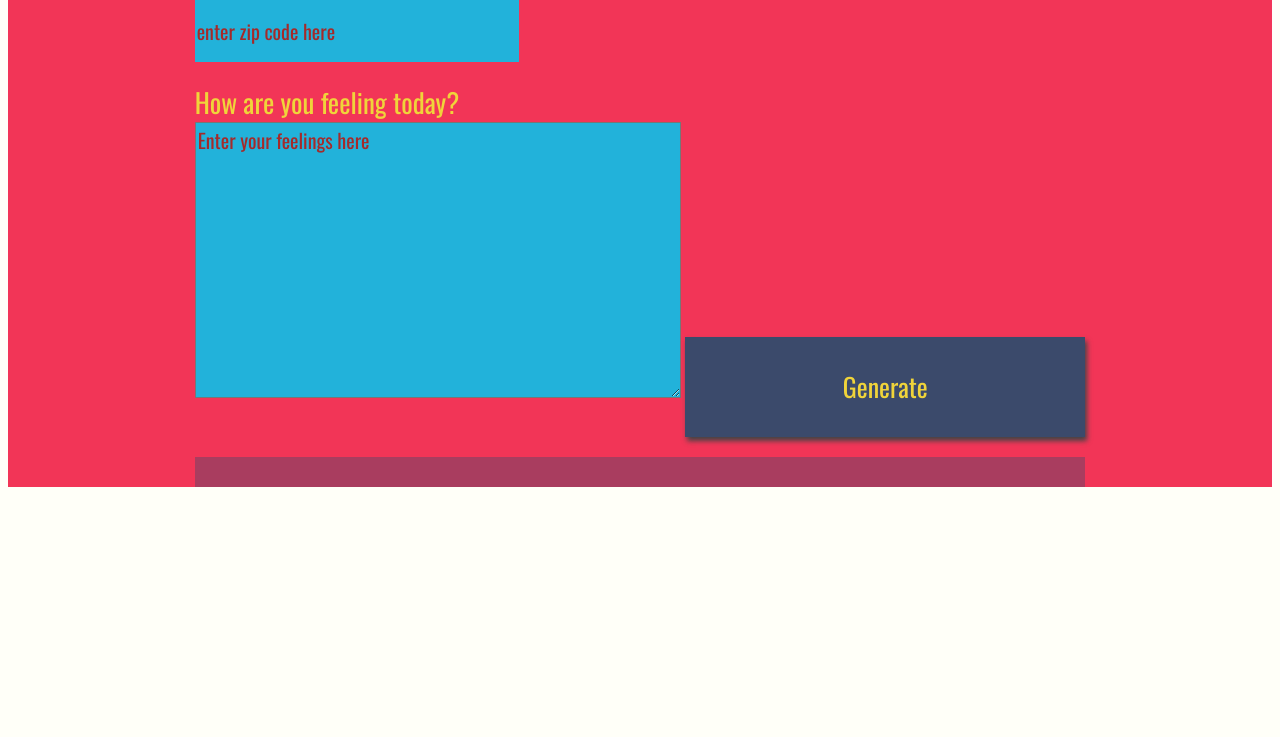
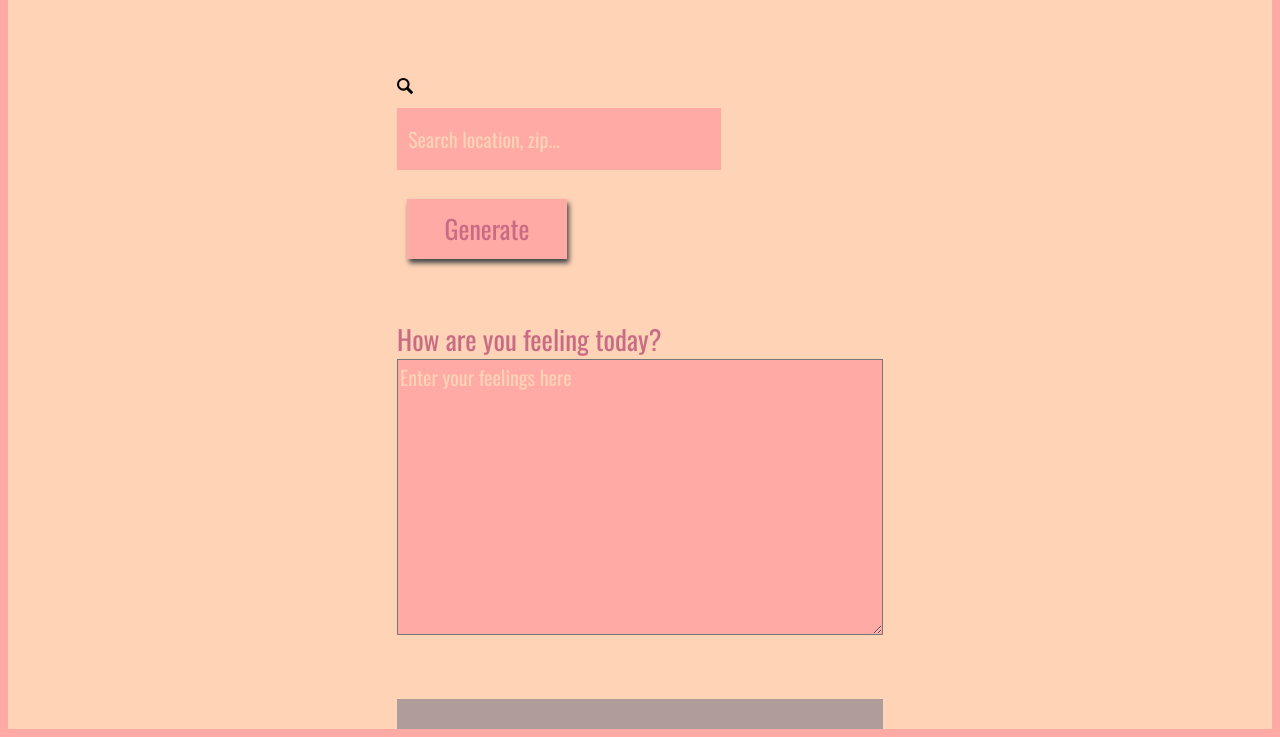
Before and after one commit to YoumnaKassem/Weather-journal, a plain HTML site: page website/index.html in a window 1280 px wide. Shown: the part 98-835 px from the top of the page. Before the commit the page ends 800 px from the top, so only its background shows below. Drawn offline with nearby package versions, Linux system fonts and the light colour scheme; a web font is replaced by a local one.

Commit message:
Add files via upload

```diff
--- a/website/index.html
+++ b/website/index.html
@@ -11,14 +11,24 @@
   <div class ="holder headline">
     Weather Journal App
   </div>
-  <div class ="holder zip">
-    <label for="zip">Enter Zipcode here</label>
-    <input type="text" id="zip" placeholder="enter zip code here">
+<div>
+    <div class="holder zip">
+    <svg xmlns="http://www.w3.org/2000/svg" class="icon-search search-icon" width="16" height="16" viewBox="0 0 16 16"><path d="M15.784 13.68l-4.096-4.096c.585-.955.94-2.067.94-3.27a6.315 6.315 0 1 0-6.314 6.314 6.253 6.253 0 0 0 3.27-.937l4.096 4.094a.751.751 0 0 0 1.052 0l1.052-1.052a.75.75 0 0 0 0-1.053zm-9.47-3.157a4.21 4.21 0 1 1 0-8.419 4.21 4.21 0 0 1 0 8.42z"></path></svg>
+
+   <form class="search-form" action="/en/search-locations" method="GET">
+      <input name="query" class="search-input" type="text" id="zip" placeholder="  Search location, zip..." autocomplete="off">
+    </form>
+    <vc:icon-close class-name="clear-icon">
+  </vc:icon-close></div>
+
+    <div class="buttonn"><button id="generate" type = "submit"> Generate </button> </div>
+
   </div>
+
   <div class ="holderfeel">
     <label for="feelings">How are you feeling today?</label>
     <textarea class= "myInput" id="feelings" placeholder="Enter your feelings here" rows="9" cols="50"></textarea>
-    <button id="generate" type = "submit"> Generate </button>
+
   </div>
   <div class ="holderentry">
    <div class = "title"></div>
--- a/website/style.css
+++ b/website/style.css
@@ -1,5 +1,5 @@
 body{
-    background: #fffff8;
+    background: #ffaaa5;
     font-family: -apple-system, BlinkMacSystemFont, sans-serif;
 }
 
@@ -8,11 +8,11 @@ body{
     grid-auto-rows: minmax(30px, auto);
      grid-template-columns:
     height:100vh;
-    background: #f23557;
-    color: #f0d43a;
+    background: #ffd3b6;
+    color: #c86b85;
     justify-content: center;
     grid-gap: 1em;
-    font-size: 20px;
+    font-size: 50px;
     font-family: 'Oswald', sans-serif;
 }
 
@@ -50,7 +50,7 @@ body{
 }
 .title{
 
-color: brown;
+color: ffaaa5;
 }
 #myinput{
     height: 100px;
@@ -67,30 +67,33 @@ input{
     display:block;
     height: 60px;
     width: 320px;
-    background:#22b2da;
-    color: #f0d43a;
+    background:#ffaaa5;
+    color: #ffd3b6;
     font-size: 20px;
     font-family: 'Oswald', sans-serif;
     border: none;
 }
 
 button{
-    width: 400px;
-    height: 100px;
-    background: #3b4a6b;
-    color: #f0d43a;
+    width: 160px;
+    height: 60px;
+    background: #ffaaa5;
+    color: #c86b85;
     font-size: 26px;
     font-family: 'Oswald', sans-serif;
     border: none;
     box-shadow: 2px 4px 5px #444;
+}
+.buttonn{
+    margin: 10px;
 }
 h1{
     font-size: 36px;
 }
 
 textarea{
-    background:#22b2da;
-    color: #f0d43a;
+    background:#ffaaa5;
+    color: #ffaaa5;
     font-size: 20px;
     font-family: 'Oswald', sans-serif;
 }
@@ -105,13 +108,13 @@ button:focus {
 ::placeholder { /* Firefox, Chrome, Opera */
     /*color: #f0d43a; */
     font-family: 'Oswald', sans-serif;
-    color:brown;
+    color:#ffd3b6;
 
 }
 
 :-ms-input-placeholder { /* Internet Explorer 10-11 */
     /*color: #f0d43a; */
-    color:red;
+    color:ffaaa5;
     font-family: 'Oswald', sans-serif;
 
 }
```
